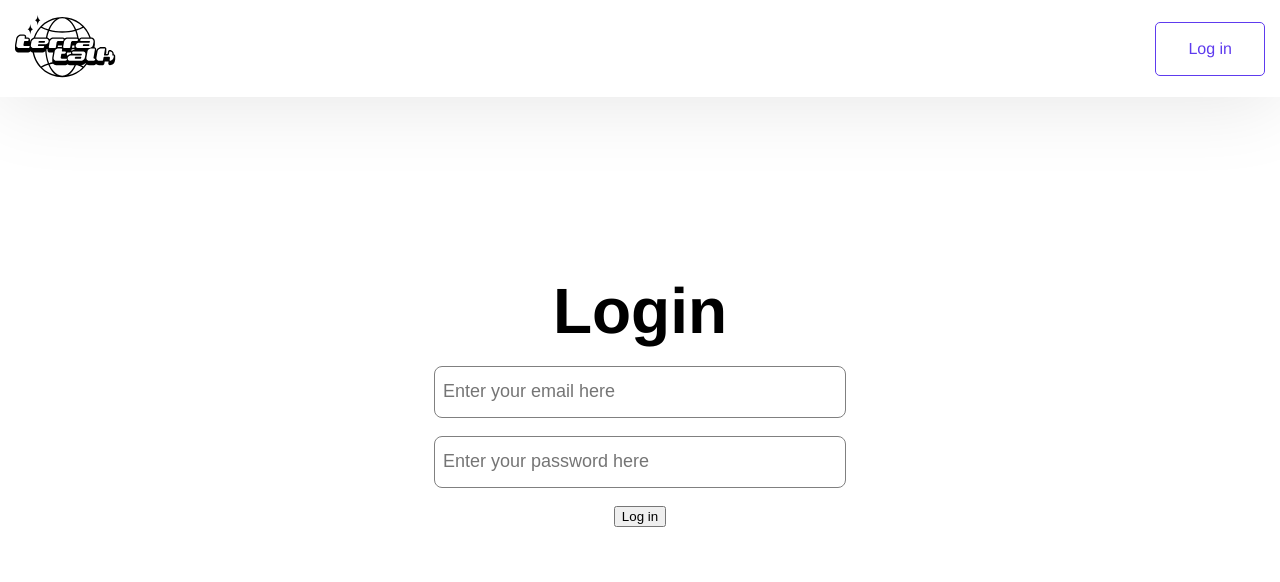
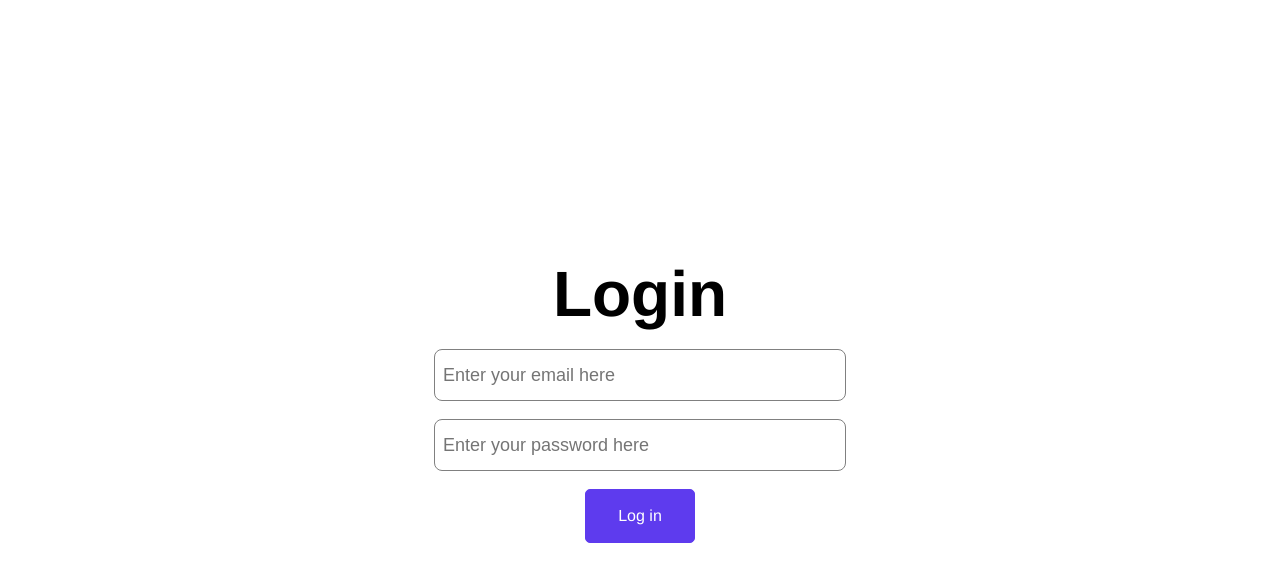
Before and after one commit to mateo020/DeerHacksCrew, a React (Create React App) app: page / in a window 1280 px wide. Shown: the top 582 px of the page. Built offline with nearby package versions, Linux system fonts and the light colour scheme.

Commit message:
login works

```diff
--- a/package.json
+++ b/package.json
@@ -8,7 +8,7 @@
   "dependencies": {
     "react": "^18.2.0",
     "react-dom": "^18.2.0",
-    "react-router-dom": "^6.14.2",
+    "react-router-dom": "^6.22.1",
     "react-scripts": "5.0.1",
     "react-scroll": "^1.8.9",
     "web-vitals": "^2.1.4"
--- a/src/App.css
+++ b/src/App.css
@@ -316,3 +316,9 @@ h3 {
   border: 1px solid grey;
   padding-left: 8px;
 }
+
+.input--button {
+  color: var(--primary);
+  background-color: var(--white);
+  border: 1px solid var(--primary);
+}
--- a/src/App.js
+++ b/src/App.js
@@ -1,23 +1,23 @@
 import './App.css';
 import React from "react";
 import { BrowserRouter as Router, Route, Routes } from 'react-router-dom';
+
+import Login from "./Pages/Home/Login"
 import Navbar from "./Pages/Home/Navbar";
 import Home from "./Pages/Home/Homescreen";
 
 
 function App() {
   return (
-  <div className="App">
-    <Router>
-      <div>
-        <Navbar/>
+    <div className="App">
+      <Router>
         <Routes>
-          <Route path="/" element={<Home />}></Route>
+          <Route path="/" element={<Login />}></Route>
+          <Route path="/home" element={<><Navbar /><Home /></>}></Route>
           <Route path="*" element={<div>404 Not Found</div>}></Route>
         </Routes>
-      </div>
-    </Router>
-  </div>
+      </Router>
+    </div>
   );
 }
 
--- a/src/Pages/Home/Homescreen/index.jsx
+++ b/src/Pages/Home/Homescreen/index.jsx
@@ -4,7 +4,7 @@ import Login from "../Login";
 export default function Home () {
     return(
         <>
-            <Login />
+            <WelcomeSection />
         </>
     )
 }
--- a/src/Pages/Home/Login.jsx
+++ b/src/Pages/Home/Login.jsx
@@ -1,5 +1,5 @@
 import React, { useState } from 'react'
-import { useNavigate } from 'react-router-dom'
+import { useNavigate } from 'react-router-dom';
 
 const Login = (props) => {
   const [email, setEmail] = useState('')
@@ -7,11 +7,12 @@ const Login = (props) => {
   const [emailError, setEmailError] = useState('')
   const [passwordError, setPasswordError] = useState('')
 
-  const navigate = useNavigate()
+  const handleLogin = () => {
+    console.log('Login stuff here');
+    navigate('/home');
+  };
 
-  const onButtonClick = () => {
-    // You'll update this function later...
-  }
+  const navigate = useNavigate();
 
   return (
     <div className={'main--container'}>
@@ -40,7 +41,7 @@ const Login = (props) => {
       </div>
       <br />
       <div className={'input--container'}>
-        <input className={'input--button'} type="button" onClick={onButtonClick} value={'Log in'} />
+        <button className="btn btn-primary" onClick={handleLogin}>Log in</button>
       </div>
     </div>
   )
--- a/src/Pages/Home/WelcomeSection.jsx
+++ b/src/Pages/Home/WelcomeSection.jsx
@@ -5,9 +5,9 @@ export default function WelcomeSection() {
                 <div className="welcome--section--content">
                     <p className="section--title">Meet Terra</p>
                     <h1 className="welcome--section--title">
-                        <span className="welcome--section--title--color">Your AI Urban</span>
+                        <span className="welcome--section--title--color">Your AI</span>
                         <br/>
-                        Assistant
+                        Urban Assistant
                     </h1>
                     <p className="welcome--section--description">
                         Lorem ipsum dolor sit amet consectetur adipisicing elit.
```
Also changed, not shown: src/Pages/Home/MyPortfolio.jsx (deleted), 1 other file (tests, documents, lock files or other folders).
